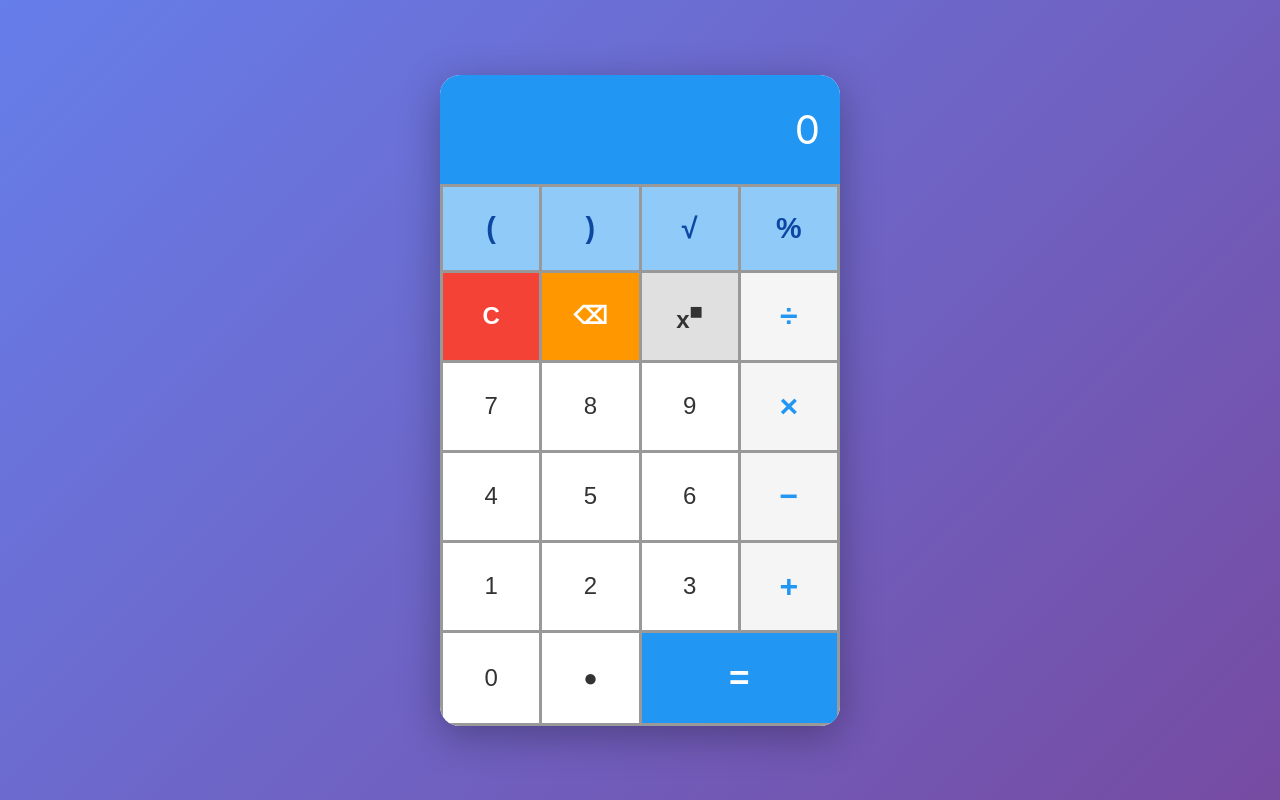
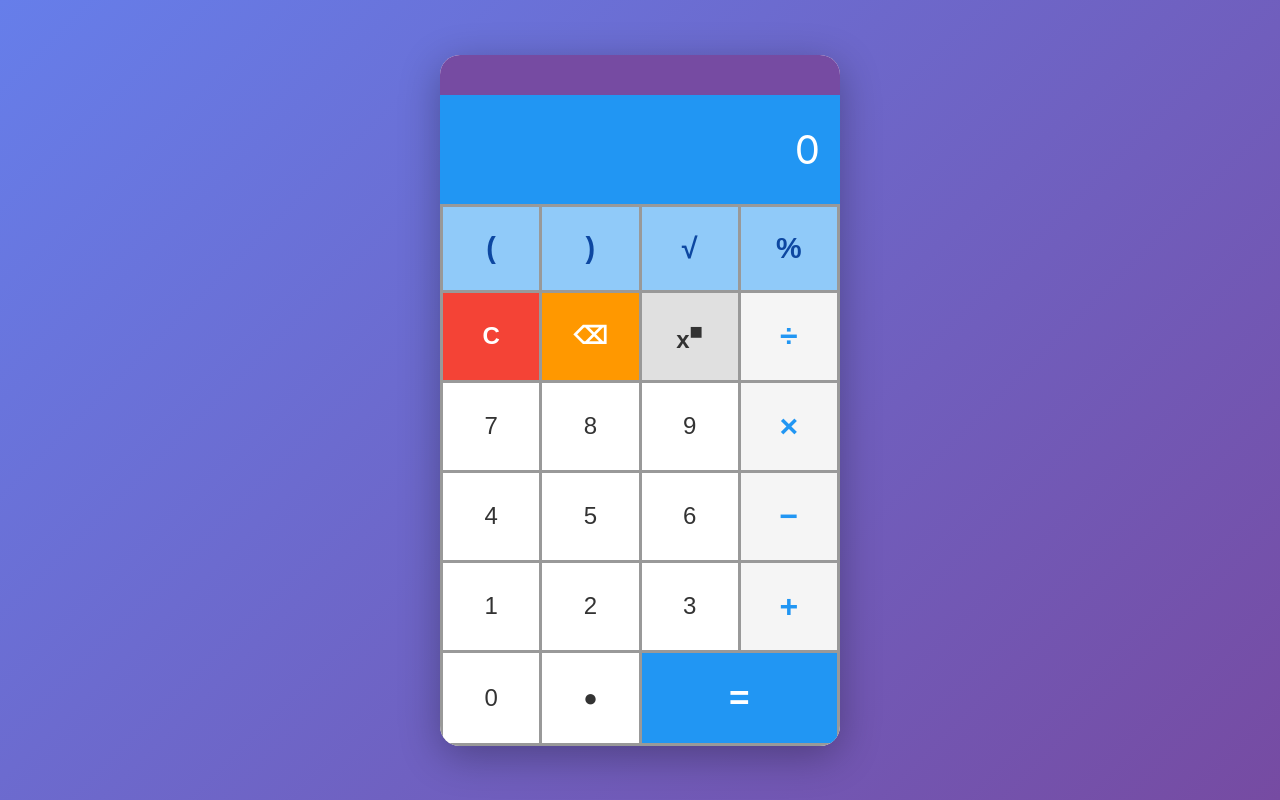
Before and after one commit to mikolajkopernikus/calculatrice, a plain HTML site: page index.html in a window 1280 px wide. Drawn offline with Linux system fonts and the light colour scheme.

Commit message:
v1.67 - affichage calcul

```diff
--- a/app.js
+++ b/app.js
@@ -63,6 +63,9 @@ function appendOperator(op) {
 
 function calculate() {
     try {
+        // Sauvegarder l'expression actuelle pour l'historique
+        let displayExpression = currentValue;
+
         // Remplacer × par * et traiter les pourcentages
         let expression = currentValue.replace(/×/g, '*').replace(/\s+/g, '');
 
@@ -73,6 +76,14 @@ function calculate() {
         let result = eval(expression);
         currentValue = Math.round(result * 100000000) / 100000000;
         currentValue = currentValue.toString();
+
+        // Afficher l'expression dans la zone d'historique
+        let history = document.getElementById('history');
+        let historyText = displayExpression;
+        // Appliquer le même formatage que l'affichage principal
+        historyText = historyText.replace(/\*\*(\([^)]*\)|[^+\-*/()]+)/g, '<sup style="font-size: 60%; position: relative; top: -0.9em; line-height: 0;">$1</sup>');
+        historyText = historyText.replace(/\*/g, '×');
+        history.innerHTML = historyText;
     } catch (e) {
         currentValue = 'Erreur';
     }
@@ -90,6 +101,7 @@ function clearDisplay() {
     operation = null;
     shouldResetDisplay = false;
     expressionMode = false;
+    document.getElementById('history').innerHTML = '';
     updateDisplay();
 }
 
--- a/index.html
+++ b/index.html
@@ -13,6 +13,7 @@
 </head>
 <body>
     <div class="calculator">
+        <div class="history" id="history"></div>
         <div class="display" id="display">0</div>
 
         <!-- Calculatrice avec parenthèses -->
--- a/style.css
+++ b/style.css
@@ -21,6 +21,20 @@ body {
     overflow: hidden;
     width: 100%;
     max-width: 400px;
+}
+
+.history {
+    background: #764ba2;
+    color: white;
+    font-size: 1.5rem;
+    padding: 10px 20px;
+    text-align: right;
+    word-wrap: break-word;
+    word-break: break-all;
+    min-height: 40px;
+    display: flex;
+    align-items: center;
+    justify-content: flex-end;
 }
 
 .display {
```
